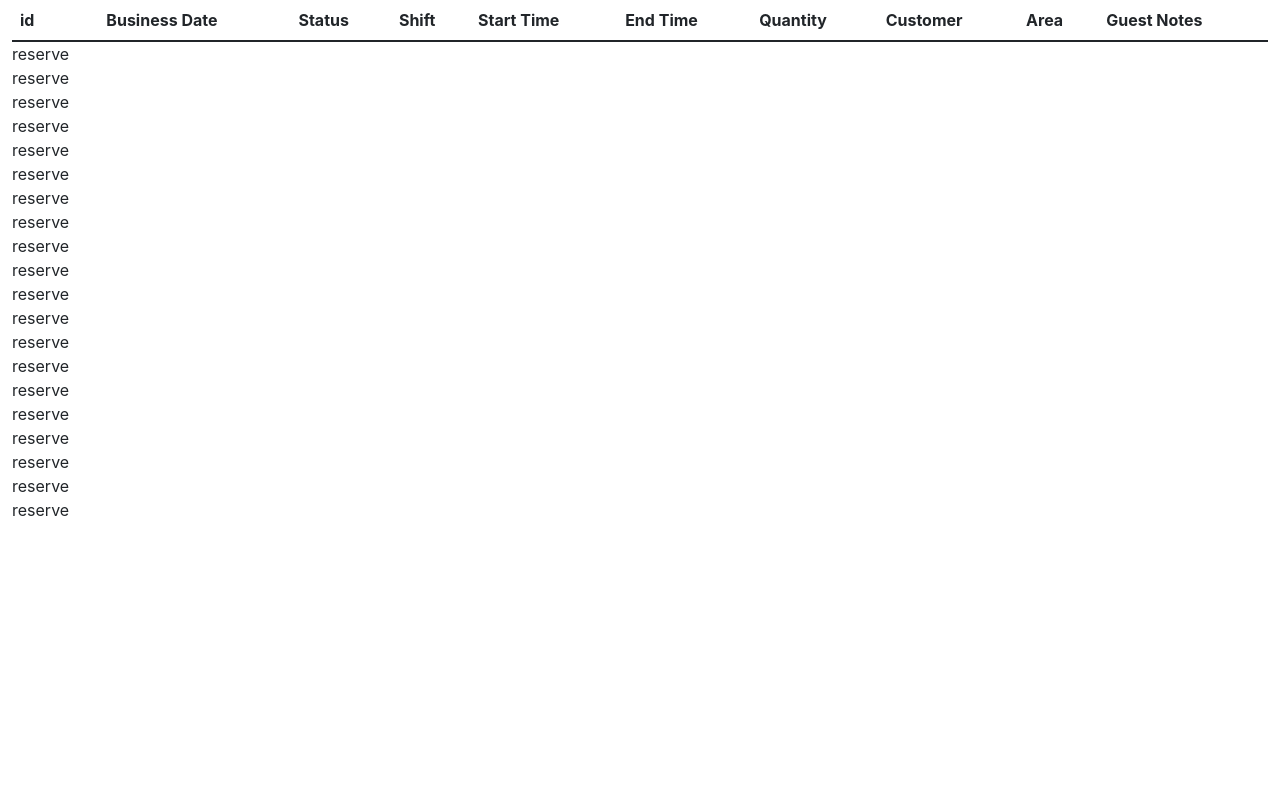
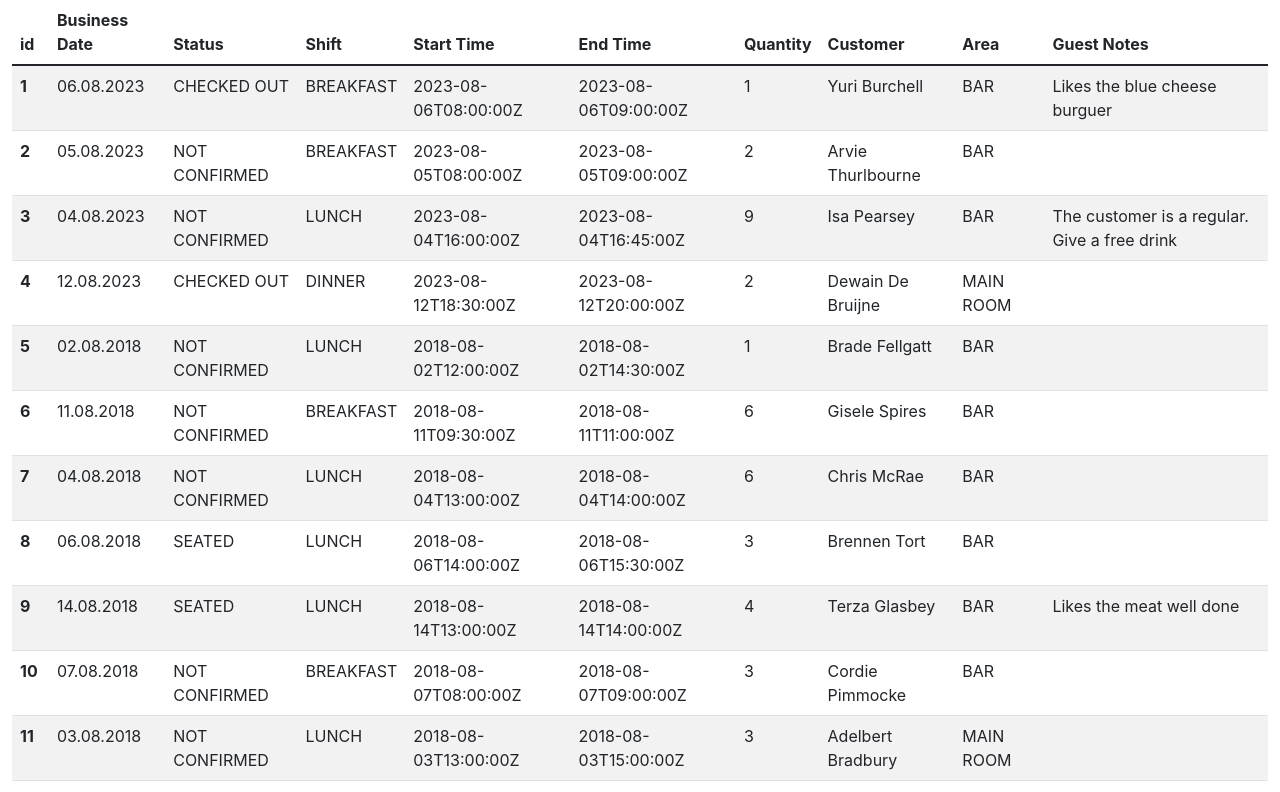
Before and after one commit to Ahmed-Elbessfy/reservations, a React (Create React App) app: page / in a window 1280 px wide. Shown: the top 792 px of the page. Built offline with nearby package versions, Linux system fonts and the light colour scheme.

Commit message:
create & import ReservationItem comp.
- create ReservationItem comp.
- import ReservationItem in ReservationsList
- add ReservationItem content

```diff
--- /dev/null
+++ b/src/components/reservations/ReservationItem.js
@@ -0,0 +1,19 @@
+const ReservationItem = ({ reservation }) => {
+  return (
+    <tr>
+      <th scope="row">{reservation.id}</th>
+      <td>{reservation.businessDate}</td>
+      <td>{reservation.status}</td>
+      <td>{reservation.shift}</td>
+      <td>{reservation.start}</td>
+      <td>{reservation.end}</td>
+      <td>{reservation.quantity}</td>
+      <td>
+        {reservation.customer.firstName + " " + reservation.customer.lastName}
+      </td>
+      <td>{reservation.area}</td>
+      <td>{reservation.guestNotes}</td>
+    </tr>
+  );
+};
+export default ReservationItem;
--- a/src/components/reservations/ReservationsList.js
+++ b/src/components/reservations/ReservationsList.js
@@ -1,4 +1,5 @@
 import React from "react";
+import ReservationItem from "./ReservationItem";
 
 const ReservationsList = ({ reservationsList }) => {
   return (
@@ -19,7 +20,9 @@ const ReservationsList = ({ reservationsList }) => {
       </thead>
       <tbody>
         {reservationsList.map((reservation) => {
-          return <div>reserve</div>;
+          return (
+            <ReservationItem key={reservation.id} reservation={reservation} />
+          );
         })}
       </tbody>
     </table>
```
